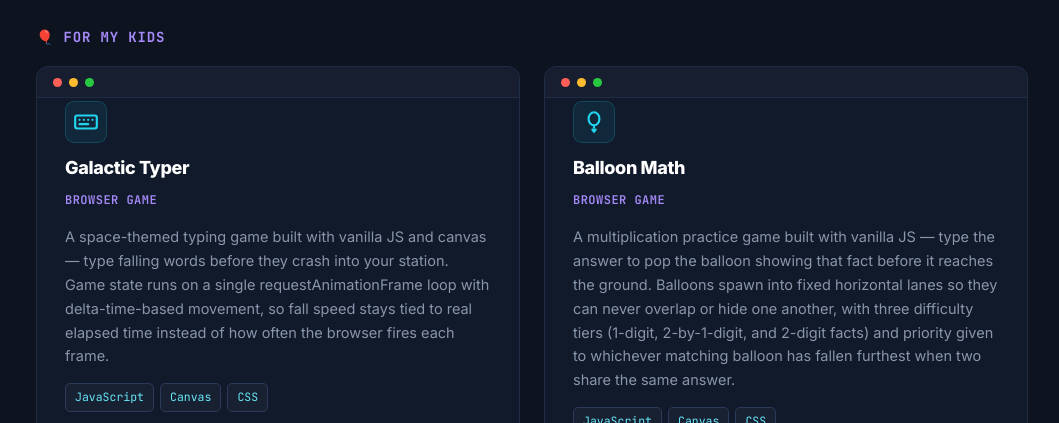
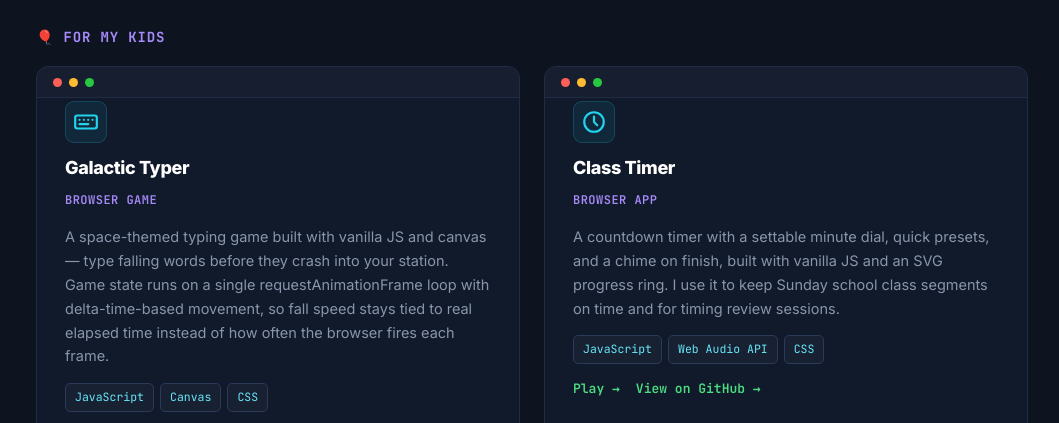
Before and after one commit to mcglenn07/portfolio, a plain HTML site: page index.html in a window 1280 px wide. Shown: the part 3822-4245 px from the top of the page, without its empty margins (108-1167 px from the left). Drawn offline with Linux system fonts and the light colour scheme.

Commit message:
Swap Class Timer into visible kids cards
Class Timer replaces Balloon Math in the default-visible row so it's reachable without tapping Show more; Balloon Math moves behind the toggle with the rest.

Co-Authored-By: Claude Sonnet 5 <noreply@anthropic.com>

```diff
--- a/index.html
+++ b/index.html
@@ -481,6 +481,29 @@
       <article class="card reveal">
         <div class="card-icon">
           <svg viewBox="0 0 24 24" width="26" height="26" fill="none" stroke="currentColor" stroke-width="2" stroke-linecap="round" stroke-linejoin="round">
+            <circle cx="12" cy="12" r="9"/>
+            <path d="M12 7v5l3 3"/>
+          </svg>
+        </div>
+        <h3>Class Timer</h3>
+        <p class="card-meta">Browser App</p>
+        <p>
+          A countdown timer with a settable minute dial, quick presets, and a chime on
+          finish, built with vanilla JS and an SVG progress ring. I use it to keep Sunday
+          school class segments on time and for timing review sessions.
+        </p>
+        <div class="card-tags">
+          <span>JavaScript</span><span>Web Audio API</span><span>CSS</span>
+        </div>
+        <div class="card-links">
+          <a href="https://mcglenn07.github.io/class-timer/" target="_blank" rel="noopener">Play →</a>
+          <a href="https://github.com/mcglenn07/class-timer" target="_blank" rel="noopener">View on GitHub →</a>
+        </div>
+      </article>
+
+      <article class="card reveal card-extra">
+        <div class="card-icon">
+          <svg viewBox="0 0 24 24" width="26" height="26" fill="none" stroke="currentColor" stroke-width="2" stroke-linecap="round" stroke-linejoin="round">
             <ellipse cx="12" cy="9" rx="5" ry="6"/>
             <path d="M12 15v2"/>
             <path d="M10.5 19h3l-1.5 2z"/>
```
